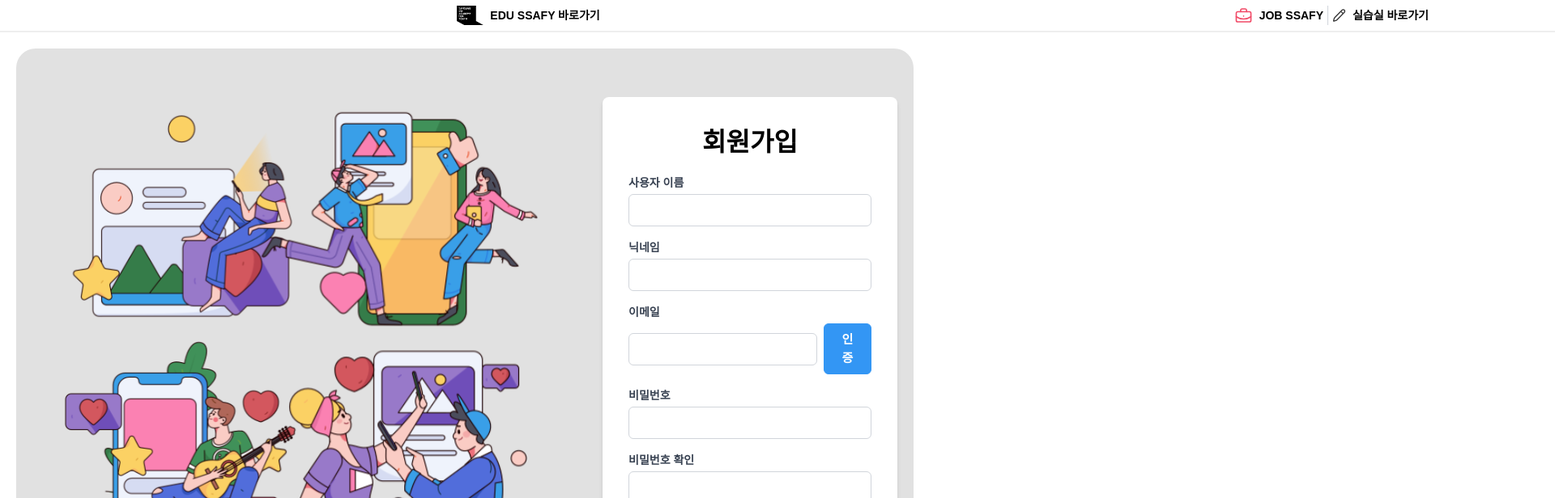
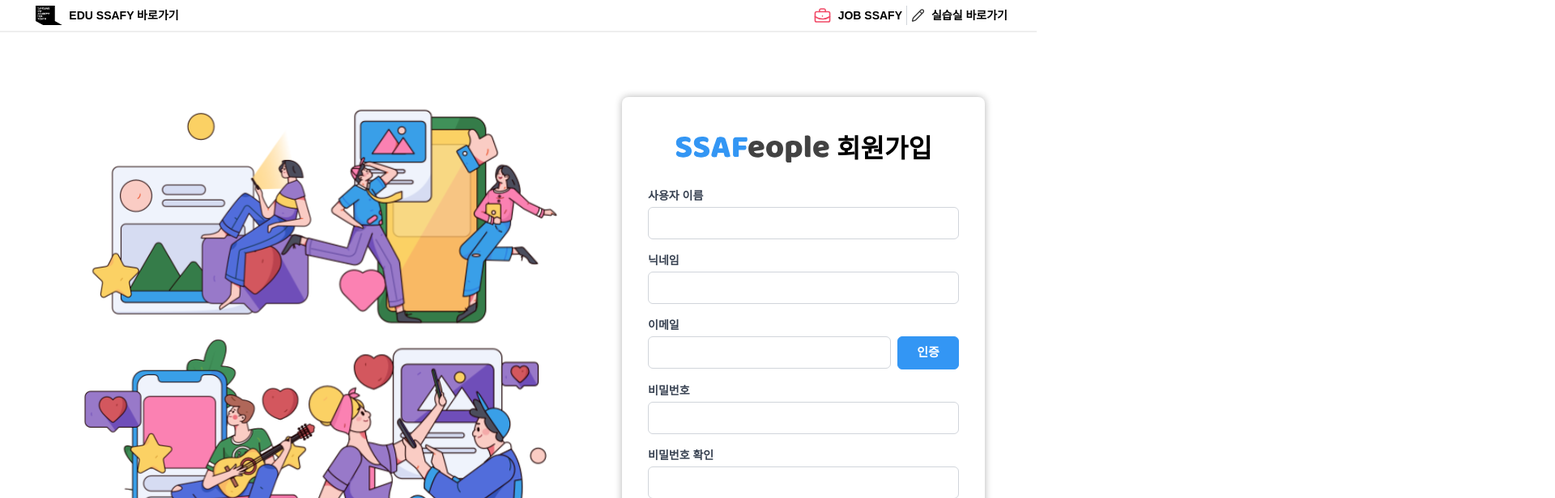
Before and after one commit to project-study-ssafy/SSAFeople-vue, a Vue app: page /signup in a window 1280 px wide. Shown: the top 616 px of the page at 81% size, 1920 px wide, since content can reach past the window. Built offline with nearby package versions, Linux system fonts and the light colour scheme; no server answers; a web font is replaced by a local one; what vue3-cookies would draw is missing.

Commit message:
#4, #5, #6 user signup, modify design

```diff
--- a/src/views/SignupView.vue
+++ b/src/views/SignupView.vue
@@ -1,8 +1,10 @@
 <template>
-  <div class="grid grid-cols-[1fr_minmax(1148px,_1280px)_1fr] bg-white">
+  <div
+    class="col-span-3 grid grid-cols-[1fr_minmax(1148px,_1280px)_1fr] bg-white"
+  >
     <div class="col-span-1"></div>
     <div
-      class="col-span-1 flex flex-row items-center justify-center min-h-[700px] p-5 m-5 rounded-3xl bg-[#e1e1e1] space-x-8"
+      class="col-span-1 flex flex-row items-center justify-center min-h-[700px] p-5 m-5 space-x-8"
     >
       <img
         :src="communication"
@@ -11,10 +13,16 @@
       />
       <form
         @submit.prevent="register"
-        class="w-full max-w-md p-8 rounded-lg shadow-md bg-white my-10 basis-1/2"
+        class="w-full max-w-md p-8 rounded-lg shadow-4way bg-white my-10 basis-1/2"
         novalidate
       >
-        <AppHeader :type="1" text="회원가입" class="mx-auto w-fit mb-4" />
+        <RouterLink
+          to="/"
+          class="mx-auto flex mb-4 justify-center items-center space-x-2"
+        >
+          <img :src="LogoImage" alt="로고" />
+          <AppHeader :type="1" text="회원가입" class="h-fit" />
+        </RouterLink>
 
         <div class="mb-4">
           <label
@@ -147,6 +155,8 @@
   postEmailVerificationCode,
   postEmailVerification,
 } from "@/apis";
+import router from "@/router";
+import LogoImage from "@/assets/logo.svg";
 
 const status = ref({
   emailVerify: false,
@@ -227,7 +237,12 @@
   // 이메일 인증 확인 후 회원가입 진행
   if (status.value.emailVerify) {
     try {
-      const response = await postRegister(userData.value);
+      const response = await postRegister({
+        username: userData.value.username,
+        nickname: userData.value.nickname,
+        email: userData.value.email,
+        password: userData.value.password,
+      });
 
       Swal.fire({
         icon: "success",
@@ -235,9 +250,10 @@
         text: "회원가입이 완료되었습니다!",
         showConfirmButton: false,
         timer: 1500,
+      }).then(() => {
+        console.log("회원가입 성공", response.data);
+        router.push("/");
       });
-
-      console.log("회원가입 성공", response.data);
     } catch (error) {
       Swal.fire({
         icon: "error",
```
